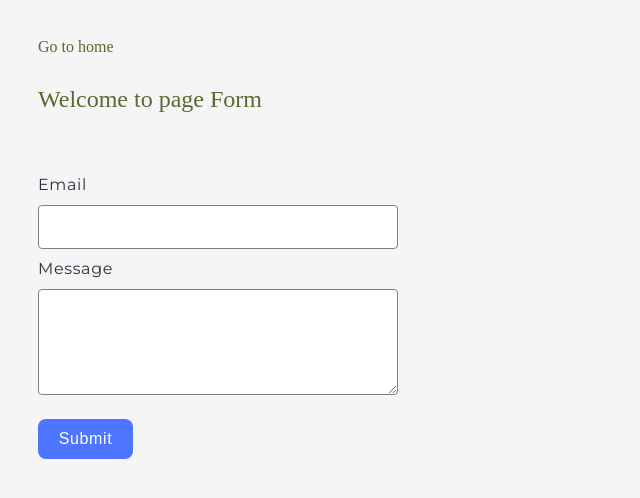
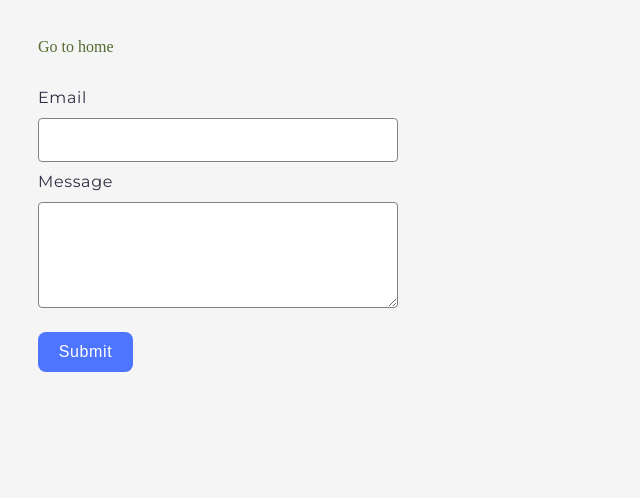
Before and after one commit to JuShapiro/goit-js-hw-09, a website built with Vite: page src/2-form.html in a window 1280 px wide. Shown: the whole page, without its empty margins (0-640 px from the left). Built offline with nearby package versions, Linux system fonts and the light colour scheme.

Commit message:
Update 2-form.html

```diff
--- a/src/2-form.html
+++ b/src/2-form.html
@@ -16,7 +16,6 @@
   <body>
     <section class="form-page">
       <a href="./index.html">Go to home</a>
-      <h1 class="form-title">Welcome to page Form</h1>
     </section>
 
     <form class="feedback-form" autocomplete="off">
```
